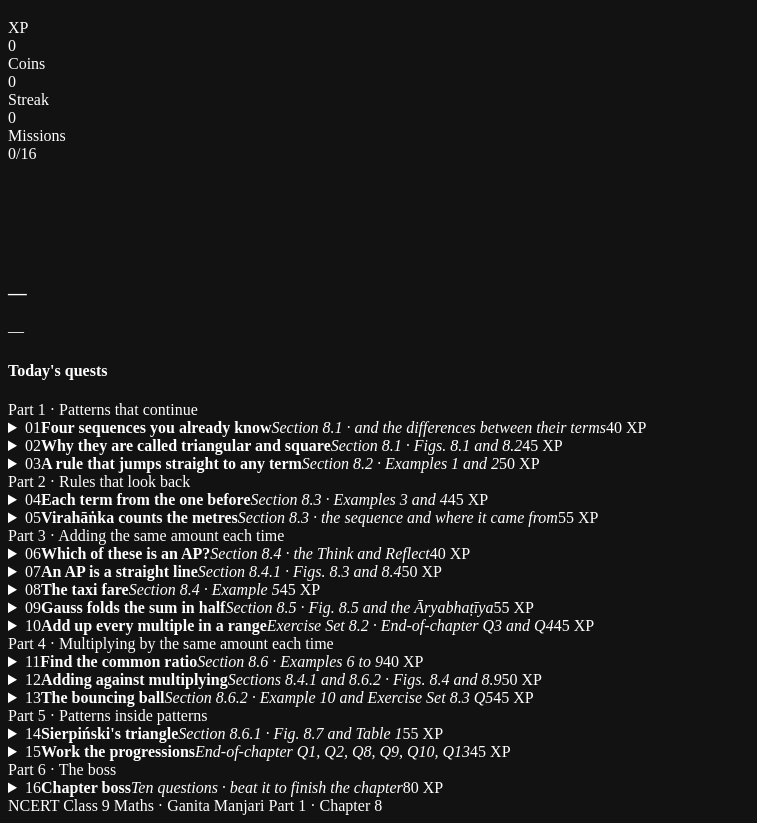
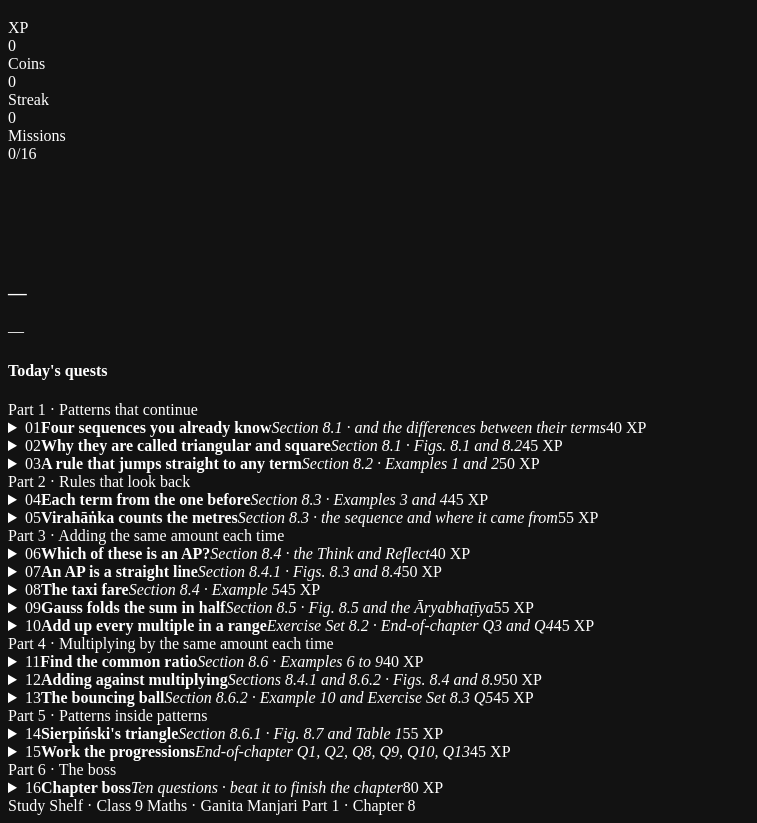
Before and after one commit to rajuganesh18/study-shelf, a website: page src/chapters/sequences-chapter.html in a window 1280 px wide. Shown: the part 142-965 px from the top of the page, without its empty margins (0-757 px from the left). Drawn offline with Linux system fonts and the light colour scheme.

Commit message:
Remove textbook-directed references and update chapter branding: sequences

```diff
--- a/src/chapters/sequences-chapter.html
+++ b/src/chapters/sequences-chapter.html
@@ -441,7 +441,7 @@
   </div>
 </details>
 
-<footer>NCERT Class 9 Maths · Ganita Manjari Part 1 · Chapter 8</footer>
+<footer>Study Shelf · Class 9 Maths · Ganita Manjari Part 1 · Chapter 8</footer>
 
 <div class="toast" id="toast"></div>
 
```
